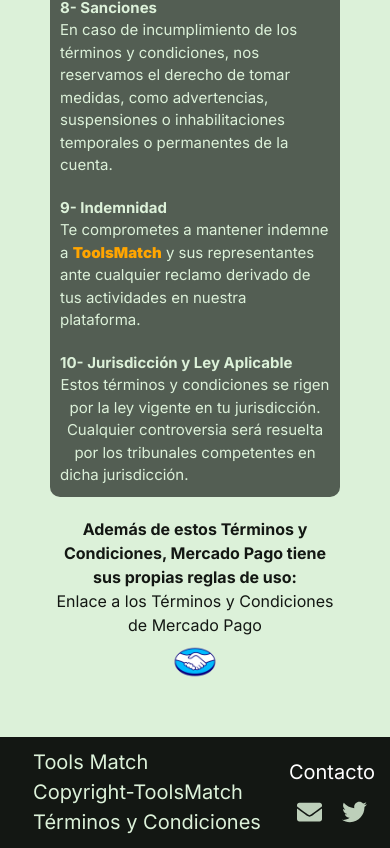
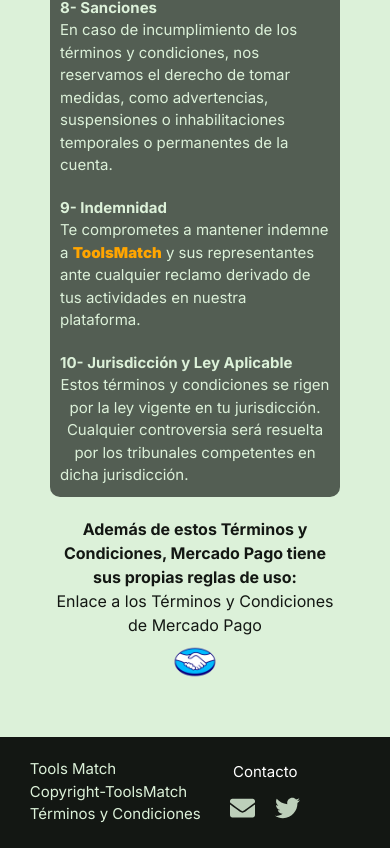
Before and after one commit to Jefersonsteven/tools-match, a Next.js app: page /terms in a window 390 px wide. Shown: the part 2206-3054 px from the top of the page. Built offline with nearby package versions, Linux system fonts and the light colour scheme.

Commit message:
responsive footer, terms, landing, favorite

```diff
--- a/src/app/terms/Terms.module.css
+++ b/src/app/terms/Terms.module.css
@@ -98,6 +98,13 @@
   }
 }
 
+@media screen and (max-width: 390) {
+
+  .termsTitle {
+    font-size: 2rem;
+  }
+
+}
 
 
 
--- a/src/components/footer/Footer.module.css
+++ b/src/components/footer/Footer.module.css
@@ -60,19 +60,30 @@
    }
 @media screen and (max-width: 1200px){
  .footerInfo, .contact{
-     font-size: 2rem;
+     font-size: 1.5rem;
 }
     .footerInfo{
         display: flex;
+
     }
-    .footerRights, .footerTerms, .footerLogo{
-        margin-left: 20px;
+    .footerRights, .footerTerms{
+        margin-left: 40px;
+    }
+    .footerLogo{
+        margin-left: 80px;
+    }
+    .contact{
+        margin-right: 70px;
     }
 }
 @media screen and (max-width: 900px){
 
     .footerInfo{
         display: flex;
+        font-size: 1.5rem;
+    }
+    .contactTitle{
+        font-size: 1.5rem;
     }
     .footerRights, .footerTerms, .footerLogo{
         margin-left: 20px;
```
